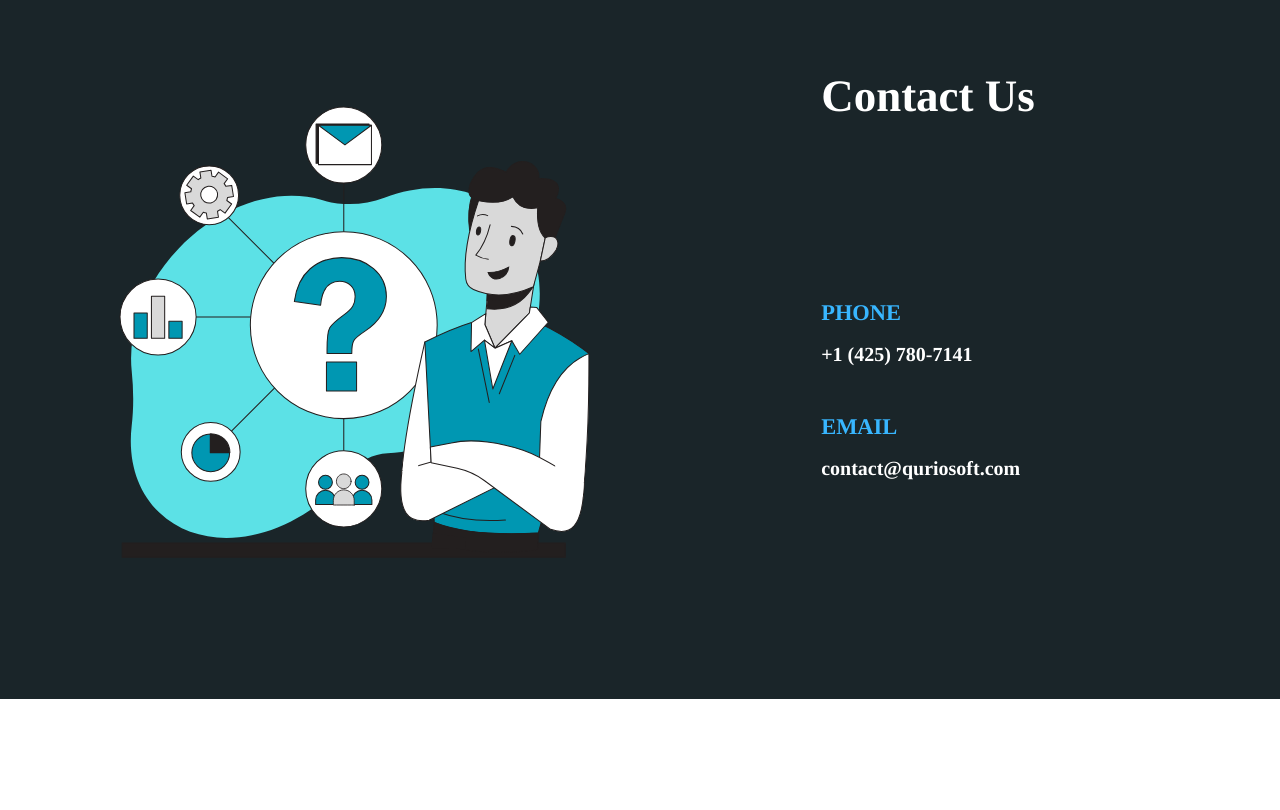
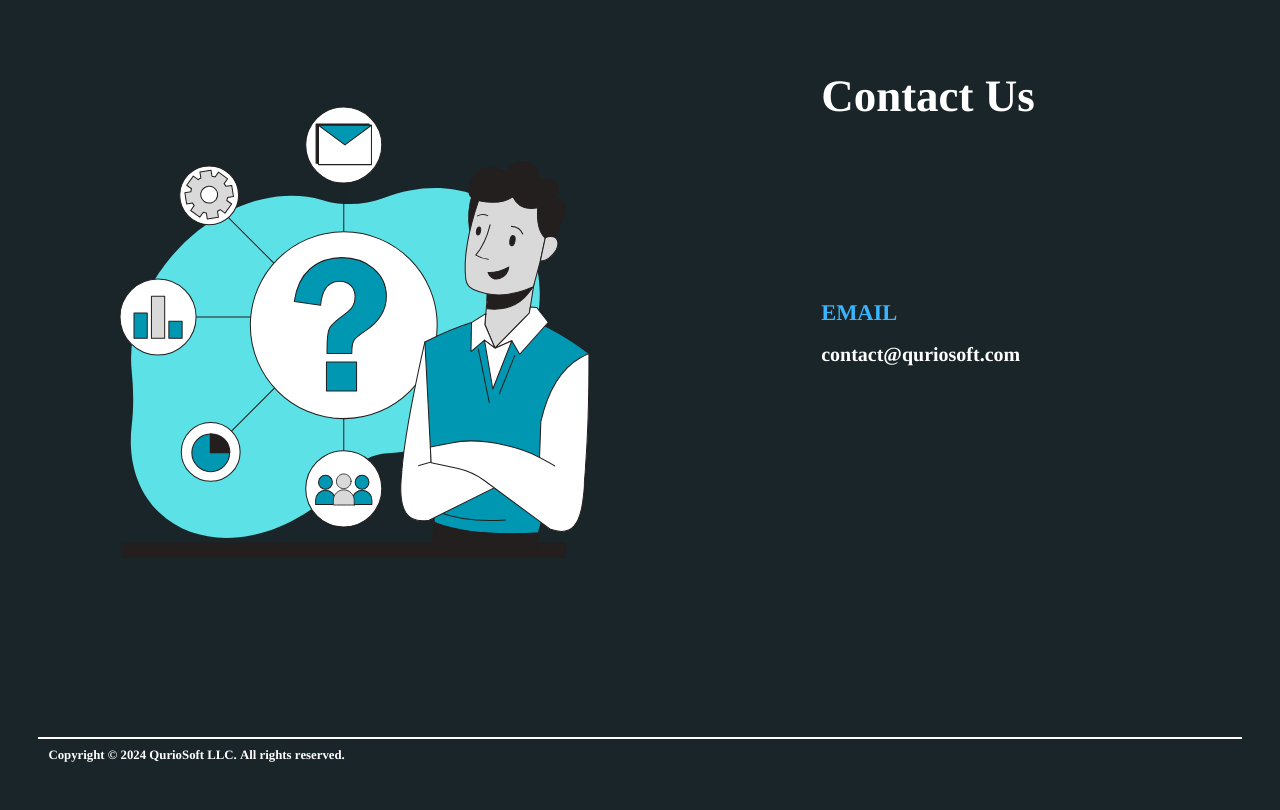
Before and after one commit to quriosoft/quriosoft.github.io, a plain HTML site: page index.html in a window 1280 px wide. Shown: the part 3955-4765 px from the top of the page. Before the commit the page ends 4654 px from the top, so only its background shows below. Drawn offline with Linux system fonts and the light colour scheme; a web font is replaced by a local one.

Commit message:
minor updates

```diff
--- a/index.html
+++ b/index.html
@@ -2788,7 +2788,7 @@
                     text-transform: uppercase;
                     letter-spacing: 0em;
                   ">
-                                <span id="bs1YRvf3JaTCLrci" style="color: #38b6ff; font-weight: 700">Phone</span><br />
+                                <span id="bs1YRvf3JaTCLrci" style="color: #38b6ff; font-weight: 700">Email</span><br />
                             </p>
                         </div>
                     </div>
@@ -2819,13 +2819,14 @@
                     text-transform: none;
                     letter-spacing: 0em;
                   ">
-                                <a href="tel:+14257807141" style="color: #ffffff; /* #1a2529; */ font-weight: 700">
-                                    <span>+1</span> (425) <span>780</span>-<span>7141</span>
+                                <a href="mailto:contact@quriosoft.com" style="color: #ffffff; /* #1a2529; */ font-weight: 700">
+                                    <span>contact</span>@<span>quriosoft</span>.<span>com</span>
                                 </a>
                             </p>
                         </div>
                     </div>
                 </div>
+                <!--
                 <div id="A0IQjklGCvKXi4d3" style="z-index: 9">
                     <div id="QsYpFMssyccrNSig" style="
                 box-sizing: border-box;
@@ -2849,7 +2850,7 @@
                     text-transform: uppercase;
                     letter-spacing: 0em;
                   ">
-                                <span id="sXhxzirDjB1TGhDW" style="color: #38b6ff; font-weight: 700">Email</span><br />
+                                <span id="sXhxzirDjB1TGhDW" style="color: #38b6ff; font-weight: 700">Phone</span><br />
                             </p>
                         </div>
                     </div>
@@ -2880,14 +2881,14 @@
                     text-transform: none;
                     letter-spacing: 0em;
                   ">
-                                <a href="mailto:contact@quriosoft.com"
-                                    style="color: #ffffff; /* #1a2529; */ font-weight: 700">
-                                    <span>contact</span>@<span>quriosoft</span>.<span>com</span>
+                                <a href="tel:+14257807141" style="color: #ffffff; /* #1a2529; */ font-weight: 700">
+                                    <span>+1</span> (425) <span>780</span>-<span>7141</span>
                                 </a>
                             </p>
                         </div>
                     </div>
                 </div>
+                -->
                 <!--
                 <div id="cLHFH7Qh2r1h9lwa" style="z-index:10;">
                     <div id="SqUfxUeLj72JZs1Z"
@@ -2953,6 +2954,9 @@
                 </div>
                 -->
             </div>
+        </section>
+        <section style="background-color: #1a2529; padding: 3rem; font-family: Nunito; line-height: 0.99107099em;">
+            <p style="color: #ffffff; /* #1a2529; */ font-weight: 700; padding: 10px; border-top: 2px solid #ffffff; font-size: 1rem">Copyright &COPY; 2024 QurioSoft LLC. All rights reserved.</p>
         </section>
     </div>
     <div id="overlay" style="width: 100vw; height: 100vh; position: fixed; top:0; left: 0; display: none; background-color: #ffffff; opacity: 50%;"></div>
@@ -2982,16 +2986,10 @@
             const vm = document.getElementById("verticalMenu");
             const mbi = document.querySelector('#menuButtonIcon');
             mbi.addEventListener('click', showVerticalMenu);
-            // mbi.addEventListener('focus', showVerticalMenu);
-
             overlay.addEventListener('click', hideVerticalMenu);
-            // vm.addEventListener('blur', hideVerticalMenu);
-            // vm.addEventListener('focusout', hideVerticalMenu);
-
-            // onClickOutside('#verticalMenu', '#menuButtonIcon', hideVerticalMenu);
         })();
     </script>
-    <!-- Google tag (gtag.js) -->
+<!-- Google tag (gtag.js) -->
 <script async src="https://www.googletagmanager.com/gtag/js?id=G-SMJFGFZ18B"></script>
 <script>
   window.dataLayer = window.dataLayer || [];
```
